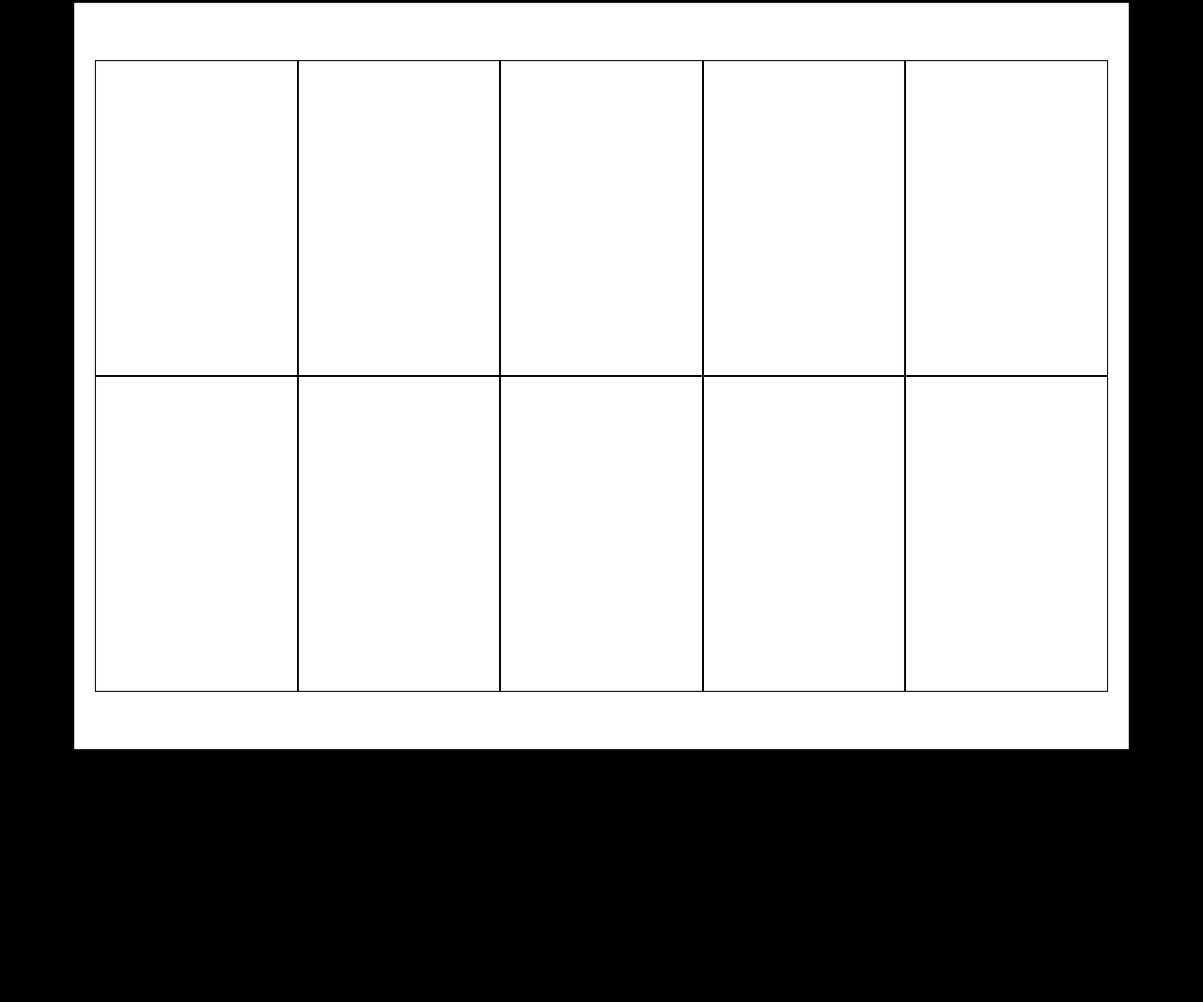
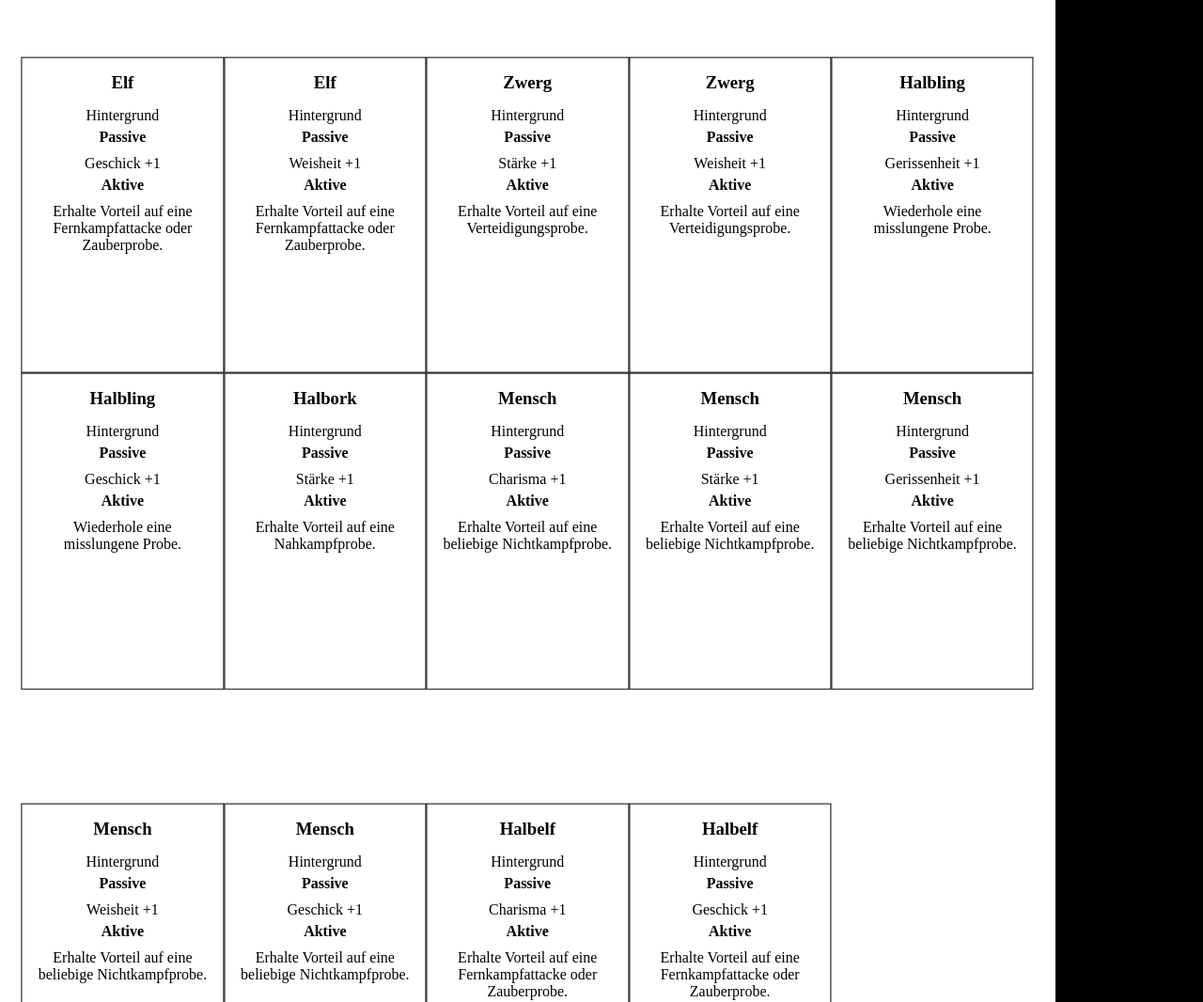
Before and after one commit to Paraldos/rpg-cards, a website built with Vite: page index.html in a window 1280 px wide. Shown: the top 1066 px of the page at 94% size. Before the commit the page ends 800 px from the top, so only its background shows below. Built offline with nearby package versions, Linux system fonts and the light colour scheme.

Commit message:
basic setup

```diff
--- /dev/null
+++ b/src/assets/PSI RP - Hintergründe.tsv
@@ -0,0 +1,15 @@
+Name	Type	Passive: Attribut	Aktiv
+Elf	Hintergrund	Geschick +1	Erhalte Vorteil auf eine Fernkampfattacke oder Zauberprobe.
+Elf	Hintergrund	Weisheit +1	Erhalte Vorteil auf eine Fernkampfattacke oder Zauberprobe.
+Zwerg	Hintergrund	Stärke +1	Erhalte Vorteil auf eine Verteidigungsprobe.
+Zwerg	Hintergrund	Weisheit +1	Erhalte Vorteil auf eine Verteidigungsprobe.
+Halbling	Hintergrund	Gerissenheit +1	Wiederhole eine misslungene Probe.
+Halbling	Hintergrund	Geschick +1	Wiederhole eine misslungene Probe.
+Halbork	Hintergrund	Stärke +1	Erhalte Vorteil auf eine Nahkampfprobe.
+Mensch	Hintergrund	Charisma +1	Erhalte Vorteil auf eine beliebige Nichtkampfprobe.
+Mensch	Hintergrund	Stärke +1	Erhalte Vorteil auf eine beliebige Nichtkampfprobe.
+Mensch	Hintergrund	Gerissenheit +1	Erhalte Vorteil auf eine beliebige Nichtkampfprobe.
+Mensch	Hintergrund	Weisheit +1	Erhalte Vorteil auf eine beliebige Nichtkampfprobe.
+Mensch	Hintergrund	Geschick +1	Erhalte Vorteil auf eine beliebige Nichtkampfprobe.
+Halbelf	Hintergrund	Charisma +1	Erhalte Vorteil auf eine Fernkampfattacke oder Zauberprobe.
+Halbelf	Hintergrund	Geschick +1	Erhalte Vorteil auf eine Fernkampfattacke oder Zauberprobe.
--- /dev/null
+++ b/src/card.js
@@ -0,0 +1,23 @@
+export default class Card {
+  constructor(data) {
+    this.data = data;
+
+    console.log(data);
+  }
+
+  render() {
+    const card = document.createElement("div");
+    card.className = "card";
+
+    card.innerHTML = `
+      <h3>${this.data[0] ?? ""}</h3>
+      <p>${this.data[1] ?? ""}</p>
+	  <h4>Passive</h4>
+	  <p>${this.data[2]}</p>
+	  <h4>Aktive</h4>
+		<p>${this.data[3]}</p>
+	  `;
+
+    return card;
+  }
+}
--- a/src/main.js
+++ b/src/main.js
@@ -1,18 +1,36 @@
 import "./style.css";
+import Card from "./card.js";
+import Page from "./page.js";
 
-document.querySelector("body").innerHTML = `
-	<div class="page">
-		<div class="card-container">
-			<div class="card"></div>
-			<div class="card"></div>
-			<div class="card"></div>
-			<div class="card"></div>
-			<div class="card"></div>
-			<div class="card"></div>
-			<div class="card"></div>
-			<div class="card"></div>
-			<div class="card"></div>
-			<div class="card"></div>
-		</div>
-	</div>
-`;
+async function loadCSV() {
+  const response = await fetch("/src/assets/PSI RP - Hintergründe.tsv");
+  const text = await response.text();
+
+  const rows = text
+    .trim()
+    .split("\n")
+    .map((row) => row.split("\t"));
+
+  return rows;
+}
+
+async function main() {
+  const data = await loadCSV();
+  data.shift();
+
+  document.body.innerHTML = "";
+
+  for (let i = 0; i < data.length; i += 10) {
+    const pageData = data.slice(i, i + 10);
+    const page = new Page();
+
+    pageData.forEach((entry) => {
+      const card = new Card(entry);
+      page.addCard(card.render());
+    });
+
+    document.body.appendChild(page.render());
+  }
+}
+
+main();
--- /dev/null
+++ b/src/page.js
@@ -0,0 +1,19 @@
+export default class Page {
+  constructor() {
+    this.element = document.createElement("div");
+    this.element.className = "page";
+
+    this.cardContainer = document.createElement("div");
+    this.cardContainer.className = "card-container";
+
+    this.element.appendChild(this.cardContainer);
+  }
+
+  addCard(cardElement) {
+    this.cardContainer.appendChild(cardElement);
+  }
+
+  render() {
+    return this.element;
+  }
+}
--- a/src/style.css
+++ b/src/style.css
@@ -1,56 +1,52 @@
-*,
-*::before,
-*::after {
-  box-sizing: border-box;
-}
-
-:root {
-  font-family: system-ui, Avenir, Helvetica, Arial, sans-serif;
-  line-height: 1.5;
-  font-weight: 400;
-
-  color: black;
-  background-color: black;
-
-  font-synthesis: none;
-  text-rendering: optimizeLegibility;
-  -webkit-font-smoothing: antialiased;
-  -moz-osx-font-smoothing: grayscale;
+@page {
+  size: A4 landscape;
+  margin: 0;
 }
 
 html,
 body {
   margin: 0;
-  display: flex;
-  min-height: 100%;
-  min-width: 100%;
+  padding: 0;
+  background-color: black;
 }
 
-@page {
-  size: A4 landscape;
-  margin: 0;
+.page {
+  position: relative;
+  width: 297mm;
+  height: 210mm;
+  background: white;
+  overflow: hidden;
+
+  page-break-after: always;
+  break-after: page;
+}
+
+.page:last-child {
+  page-break-after: auto;
+  break-after: auto;
+}
+
+.card-container {
+  position: absolute;
+  top: 50%;
+  left: 50%;
+  transform: translate(-50%, -50%);
+
+  display: grid;
+  grid-template-columns: repeat(5, 57mm);
+  grid-template-rows: repeat(2, 89mm);
+  gap: 0;
 }
 
 p {
   margin: 0;
 }
 
-.page {
-  width: 297mm;
-  height: 210mm;
-  margin: auto;
-  background: white;
-
-  display: flex;
-  justify-content: center;
-  align-items: center;
-}
-
-.card-container {
-  display: grid;
-  grid-template-columns: repeat(5, 57mm);
-  grid-template-rows: repeat(2, 89mm);
-  gap: 0;
+h1,
+h2,
+h3,
+h4 {
+  margin: 0;
 }
 
 .card {
@@ -58,4 +54,18 @@ p {
   height: 89mm;
   border: 1px solid black;
   box-sizing: border-box;
+  padding: 15px;
+  text-align: center;
 }
+
+.card p {
+  margin-bottom: 5px;
+}
+
+.card h3 {
+  margin-bottom: 15px;
+}
+
+.card h4 {
+  margin-bottom: 10px;
+}
```
Also changed, not shown: src/assets/PSI RP - Hintergründe.csv (added, +15 -0 lines), src/card.css (added), src/page.css (added).
